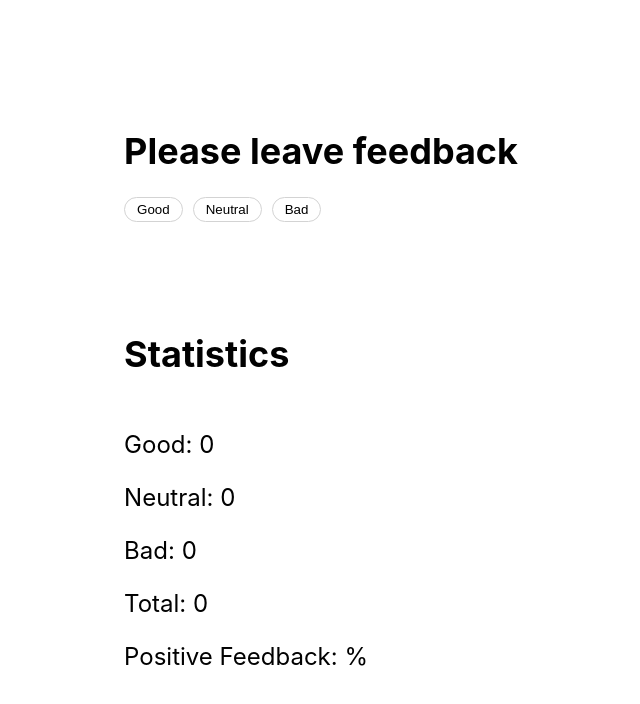
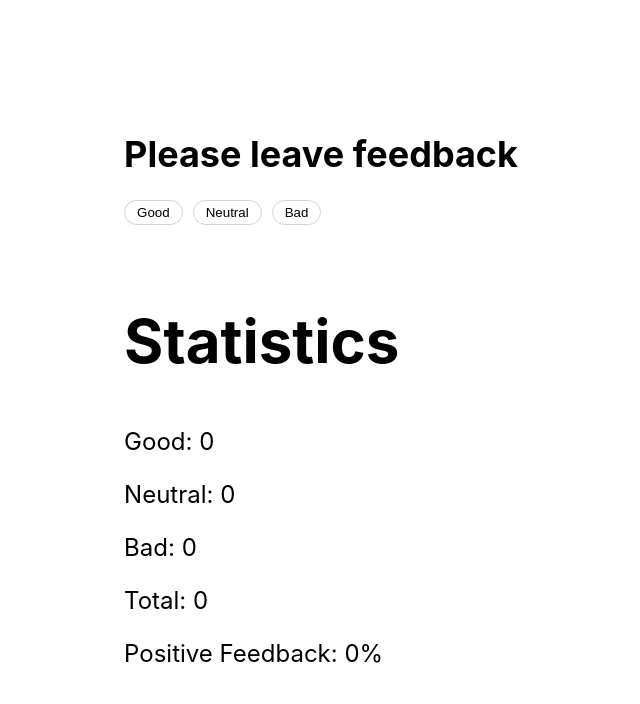
Before and after one commit to olhabahaieva/goit-react-hw-02-feedback, a React (Create React App) app: page / in a window 1280 px wide. Shown: the top 704 px of the page, without its empty margins (319-959 px from the left). Built offline with nearby package versions, Linux system fonts and the light colour scheme.

Commit message:
separate files for feedback and stats

```diff
--- a/src/components/App.jsx
+++ b/src/components/App.jsx
@@ -1,6 +1,21 @@
-import Feedback from "./Feedback";
+import { Component } from 'react';
+import Feedback from './Feedback';
+import Statistics from './Statistics';
 
-export const App = () => {
+export class App extends Component {
+  state = {
+    good: 0,
+    neutral: 0,
+    bad: 0,
+  };
+
+  handleFeedbackClick = (buttonName) => {
+    this.setState((prevState) => ({
+      [buttonName]: prevState[buttonName] + 1,
+    }));
+  };
+
+  render() {
     return (
       <div
         style={{
@@ -9,10 +24,14 @@ export const App = () => {
           justifyContent: 'center',
           alignItems: 'center',
           fontSize: 40,
-        color: '#010101'
+          color: '#010101',
         }}
       >
-      <Feedback/>
+        <div>
+          <Feedback onFeedbackClick={this.handleFeedbackClick} />
+          <Statistics feedback={this.state} />
+        </div>
       </div>
     );
-};
+  }
+}
--- a/src/components/Feedback/Feedback.jsx
+++ b/src/components/Feedback/Feedback.jsx
@@ -2,37 +2,8 @@ import { Component } from 'react';
 import css from './Feedback.module.css';
 
 class Feedback extends Component {
-  state = {
-    good: 0,
-    neutral: 0,
-    bad: 0,
-    total: 0,
-  };
-
-  handleClick = e => {
-    const buttonName = e.target.name;
-    this.setState(
-      prevState => ({
-        [buttonName]: prevState[buttonName] + 1,
-      }),
-      () => {
-        this.countTotalFeedback();
-        this.countPositiveFeedbackPercentage();
-      }
-    );
-  };
-
-  countTotalFeedback = () => {
-    const { good, neutral, bad } = this.state;
-    const total = good + neutral + bad;
-    this.setState({ total });
-  };
-
-  countPositiveFeedbackPercentage = () => {
-    const { good, neutral, bad } = this.state;
-    const total = good + neutral + bad;
-    const percent = total > 0 ? (good / total).toFixed(2) * 100 : 0;
-    this.setState({ percent });
+  handleClick = (buttonName) => {
+    this.props.onFeedbackClick(buttonName);
   };
 
   render() {
@@ -44,7 +15,7 @@ class Feedback extends Component {
             <button
               name="good"
               type="submit"
-              onClick={this.handleClick}
+              onClick={() => this.handleClick('good')}
               className={css.button}
             >
               Good
@@ -52,7 +23,7 @@ class Feedback extends Component {
             <button
               name="neutral"
               type="submit"
-              onClick={this.handleClick}
+              onClick={() => this.handleClick('neutral')}
               className={css.button}
             >
               Neutral
@@ -60,20 +31,11 @@ class Feedback extends Component {
             <button
               name="bad"
               type="submit"
-              onClick={this.handleClick}
+              onClick={() => this.handleClick('bad')}
               className={css.button}
             >
               Bad
             </button>
-          </div>
-          <div className={css.stats} />
-          <h2 className={css.heading}>Statistics</h2>
-          <div>
-            <p className={css.text}>Good: {this.state.good}</p>
-            <p className={css.text}>Neutral: {this.state.neutral}</p>
-            <p className={css.text}>Bad: {this.state.bad}</p>
-            <p className={css.text}>Total: {this.state.total}</p>
-            <p className={css.text}>Positive Feedback: {this.state.percent}%</p>
           </div>
         </div>
       </>
--- /dev/null
+++ b/src/components/Statistics/Statistics.jsx
@@ -0,0 +1,26 @@
+import { Component } from 'react';
+import css from './Statistics.module.css';
+
+class Statistics extends Component {
+  render() {
+    const { good, neutral, bad } = this.props.feedback;
+    const total = good + neutral + bad;
+    const percent = total > 0 ? ((good / total) * 100).toFixed(0) : 0;
+
+    return (
+      <>
+        <div className={css.stats} />
+        <h2 className={css.heading}>Statistics</h2>
+        <div>
+          <p className={css.text}>Good: {good}</p>
+          <p className={css.text}>Neutral: {neutral}</p>
+          <p className={css.text}>Bad: {bad}</p>
+          <p className={css.text}>Total: {total}</p>
+          <p className={css.text}>Positive Feedback: {percent}%</p>
+        </div>
+      </>
+    );
+  }
+}
+
+export default Statistics;
--- /dev/null
+++ b/src/components/Statistics/Statistics.module.css
@@ -0,0 +1,8 @@
+/*Stats block*/
+.stats{
+    margin-top: 80px;
+}
+
+.text{
+    font-size: 24px;
+}
--- /dev/null
+++ b/src/components/Statistics/index.js
@@ -0,0 +1 @@
+export {default} from './Statistics';
```
Lines whose indentation alone changed are shown as unchanged.
